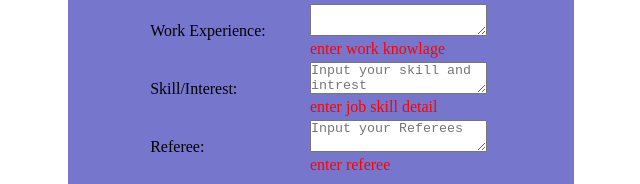
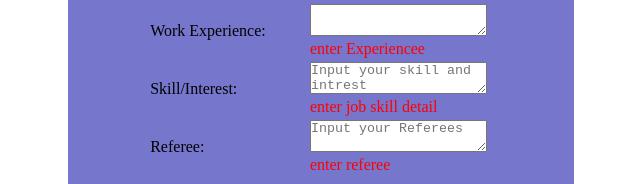
Before and after one commit to rahul8431/myregistor, a plain HTML site: page index.html in a window 1280 px wide. Both pictures are taken after typing "Sample", "Sample", "Sample", "2020-01-15", "Sample", "Sample" into the empty fields and a click on the input "Submit". Shown: the part 506-690 px from the top of the page, 319-959 px from the left. Drawn offline with Linux system fonts and the light colour scheme.

Commit message:
Update index.html

```diff
--- a/index.html
+++ b/index.html
@@ -132,7 +132,7 @@
                      }
                      if(name=="")
                      {
-                         document.getElementById('workk').innerHTML="enter work knowlage"
+                         document.getElementById('workk').innerHTML="enter Experiencee"
                      }
                      if(name=="")
                      {
```
